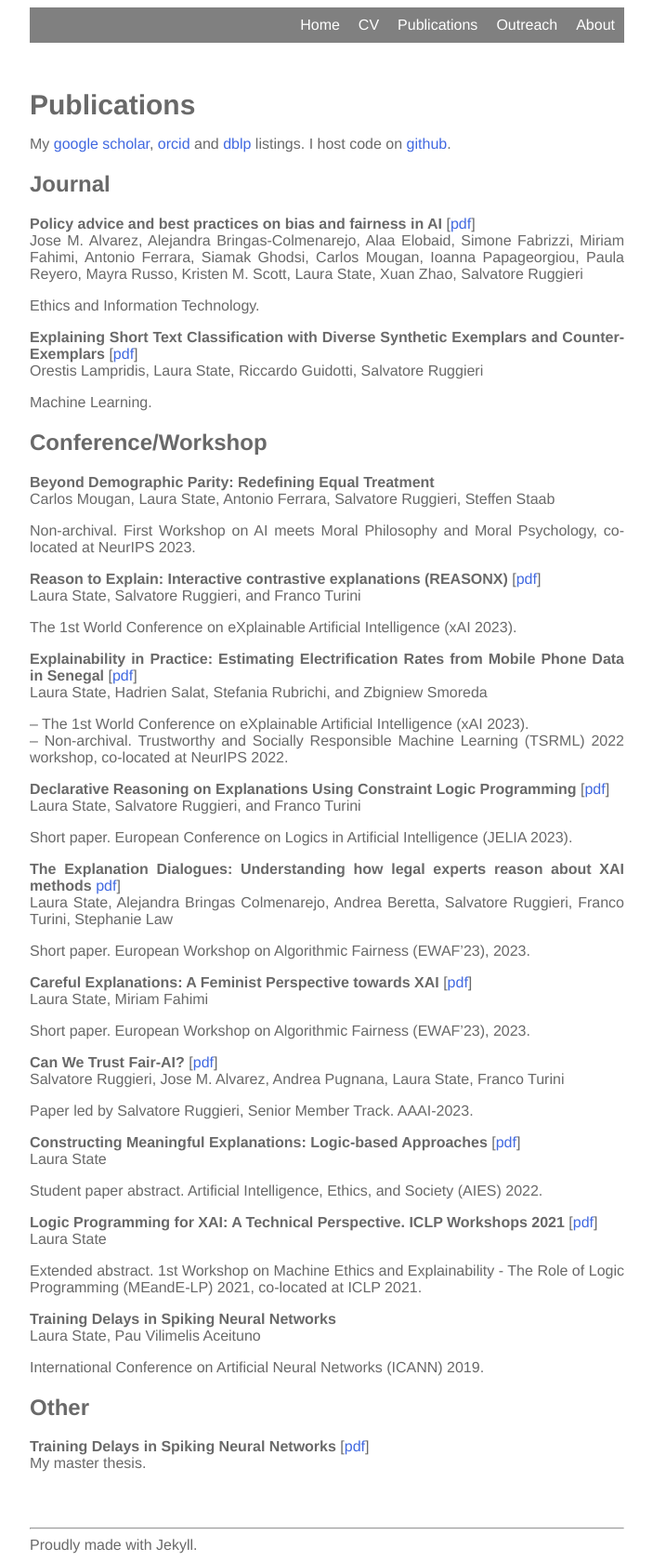
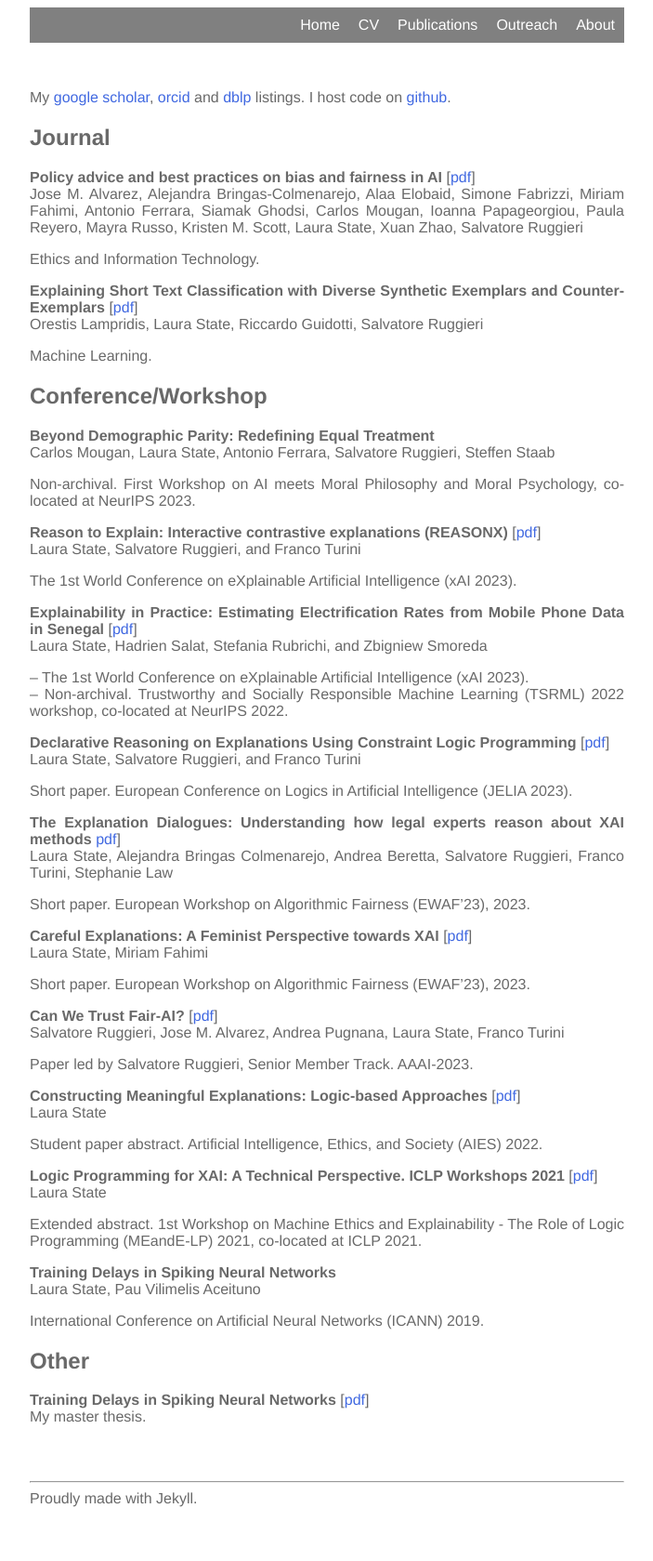
Before and after one commit to lstate/lstate.github.io, a Jekyll site: the page built from _pages/publications.markdown, in a window 1280 px wide. Shown: the whole page at 93% size, without its empty margins (288-991 px from the left). Built offline with Jekyll 4.4.1, drawn with Linux system fonts in a browser that asks for light colours; after the commit the page ends 1629 px from its top, so only the background shows below that.

Commit message:
Update publications.markdown

```diff
--- a/_pages/publications.markdown
+++ b/_pages/publications.markdown
@@ -5,10 +5,6 @@ permalink: /publications/
 ---
 
 <br />
-
-<div class="title">
-Publications
-</div>
 
 My [google scholar](https://scholar.google.de/citations?user=6h4JHq4AAAAJ&hl=de), [orcid](https://orcid.org/0000-0001-8084-5297) and [dblp](https://dblp.uni-trier.de/pid/248/5723.html) listings. I host code on [github](https://github.com/lstate).
 
```
